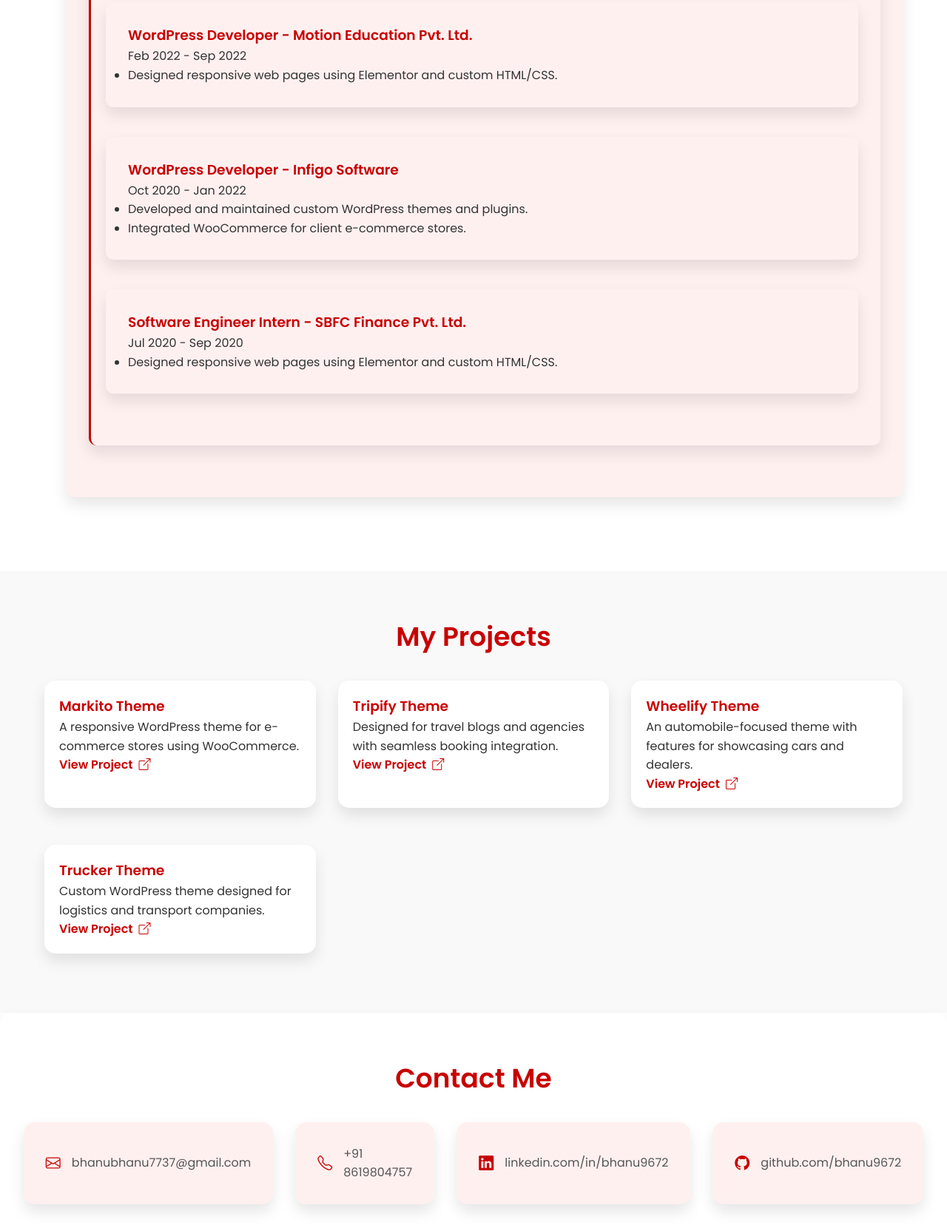
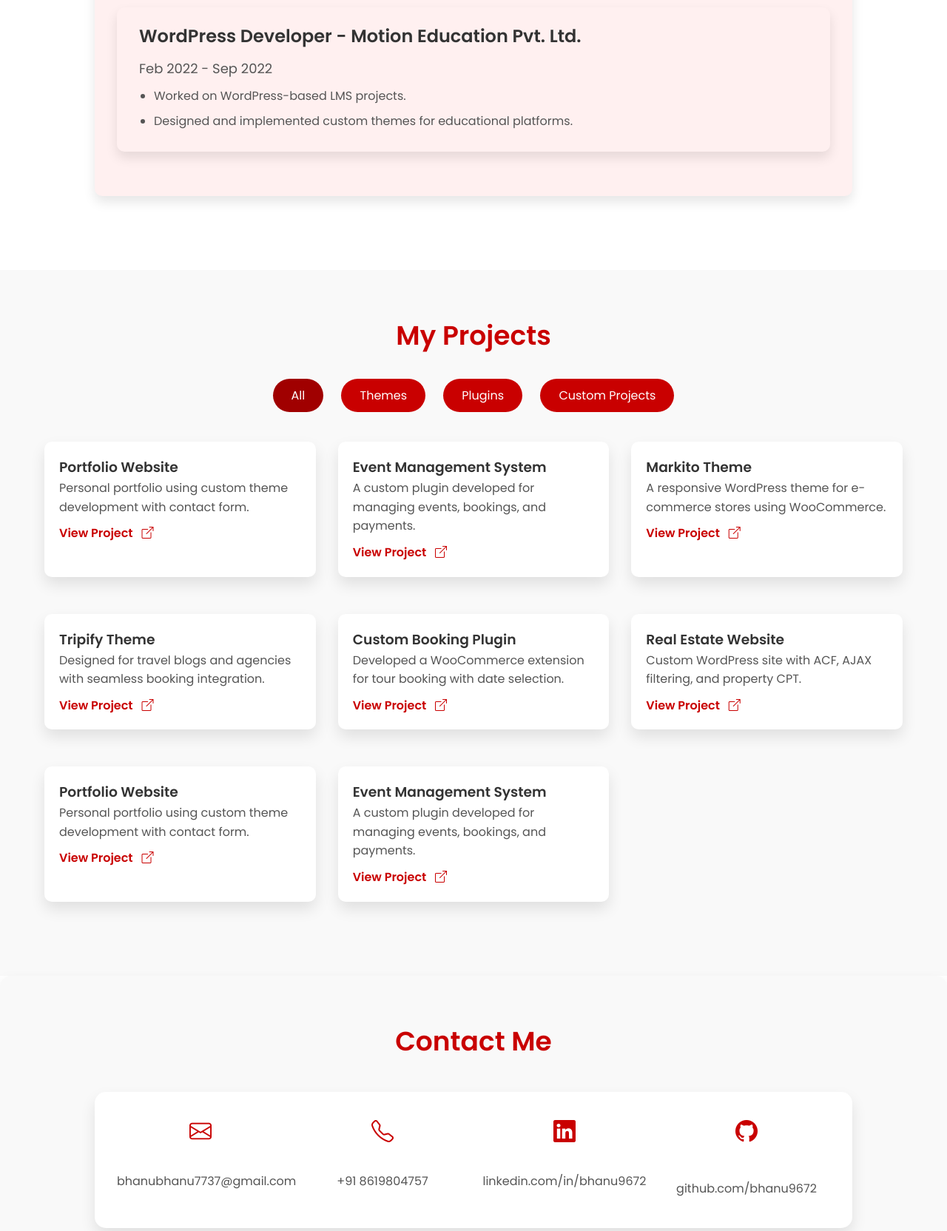
Before and after one commit to bhanu9672/bhanu, a plain HTML site: page index.html in a window 1280 px wide. Shown: the part 1846-3510 px from the top of the page at 74% size. Drawn offline with nearby package versions, Linux system fonts and the light colour scheme.

Commit message:
Update index.html

```diff
--- a/index.html
+++ b/index.html
@@ -186,39 +186,6 @@
       color: #c90000;
     }
 
-  /* Responsive Design */
-  @media (max-width: 768px) {
-    #about {
-      padding: 40px;
-    }
-    .profile-image {
-      width: 200px;
-      height: 200px;
-    }
-    #about h2 {
-      font-size: 32px;
-    }
-    #about p {
-      font-size: 16px;
-    }
-  }
-
-  @media (max-width: 480px) {
-    #about {
-      padding: 30px;
-    }
-    .profile-image {
-      width: 150px;
-      height: 150px;
-    }
-    #about h2 {
-      font-size: 28px;
-    }
-    #about p {
-      font-size: 14px;
-    }
-  }
-
     /* Skills Section */
     #skills {
       background-color: #fff0f0;
@@ -250,21 +217,178 @@
       background-color: #a00000;
     }
 
-    /* Experience Section */
-    #experience div {
+
+  /* New Experience Section Styles */
+#experience {
+  background-color: #fff;
+  padding: 60px 10%;
+  box-sizing: border-box;
+}
+
+#experience h2 {
+  text-align: center;
+  margin-bottom: 50px;
+  color: #c90000;
+  font-size: 36px;
+  position: relative;
+}
+
+/* #experience > div::before {
+  content: '';
+  position: absolute;
+  left: 0;
+  top: 0;
+  bottom: 0;
+  width: 3px;
+  background-color: #c90000;
+}
+*/
+
+#experience div > div {
+  background-color: #fff0f0;
+  padding: 20px 30px;
+  border-radius: 10px;
+  box-shadow: 0 8px 16px rgba(0,0,0,0.1);
   margin-bottom: 40px;
-      background-color: #fff0f0;
-      padding: 30px;
-      border-radius: 10px;
-      box-shadow: 0 10px 20px rgba(0,0,0,0.1);
+  position: relative;
   transition: transform 0.3s;
 }
 
-    #experience div:hover {
-      transform: scale(1.02);
+#experience div > div:hover {
+  transform: translateY(-5px);
 }
 
+/* #experience div > div::before {
+  content: '';
+  position: absolute;
+  left: -11px;
+  top: 20px;
+  width: 20px;
+  height: 20px;
+  background-color: #c90000;
+  border: 3px solid white;
+  border-radius: 50%;
+  z-index: 1;
+} */
+
+#experience div h3 {
+  font-size: 24px;
+  margin-bottom: 10px;
+  color: #333;
+}
+
+#experience div p {
+  font-size: 18px;
+  color: #555;
+  margin-bottom: 10px;
+}
+
+#experience div ul {
+  padding-left: 20px;
+}
+
+#experience div ul li {
+  font-size: 16px;
+  color: #555;
+  margin-bottom: 8px;
+}
+
+/* Responsive */
+@media (max-width: 768px) {
+  #experience > div {
+    padding-left: 20px;
+    border-left: 2px solid #c90000;
+  }
+
+  #experience div > div {
+    padding: 15px 20px;
+  }
+
+  #experience div h3 {
+    font-size: 20px;
+  }
+
+  #experience div p, #experience div ul li {
+    font-size: 16px;
+  }
+}
+
+
+
+
     /* Projects Section */
+
+
+
+    .tab-btn {
+      padding: 10px 25px;
+      margin: 0 10px 20px;
+      border: none;
+      background-color: #c90000;
+      color: white;
+      font-size: 16px;
+      border-radius: 30px;
+      cursor: pointer;
+      transition: background-color 0.3s;
+    }
+
+    .tab-btn:hover,
+    .tab-btn.active {
+      background-color: #a00000;
+    }
+
+    .tab-content {
+      display: none;
+      grid-template-columns: repeat(auto-fit, minmax(300px, 1fr));
+      gap: 30px;
+      padding: 20px 0;
+    }
+
+    .tab-content.active {
+      display: grid;
+    }
+
+    .project-card {
+      background-color: white;
+      border-radius: 10px;
+      padding: 20px;
+      box-shadow: 0 4px 12px rgba(0,0,0,0.08);
+      transition: transform 0.3s;
+    }
+
+    .project-card:hover {
+      transform: translateY(-5px);
+    }
+
+    .project-card h3 {
+      margin-top: 0;
+      color: #333;
+    }
+
+    .project-card p {
+      color: #555;
+    }
+
+    .project-card a {
+      display: inline-block;
+      margin-top: 10px;
+      color: #c90000;
+      text-decoration: none;
+      font-weight: bold;
+    }
+
+    .project-card a:hover {
+      text-decoration: underline;
+    }
+
+    .tabs-container {
+      text-align: center;
+    }
+
+
+
+
+
     #projects {
       background-color: #f9f9f9;
     }
@@ -306,6 +430,79 @@
       text-align: center;
       padding: 20px;
     }
+
+    /* Contact Form */
+    .contact-form input, .contact-form textarea {
+      width: 100%;
+      padding: 10px;
+      margin: 10px 0;
+      border: 1px solid #ccc;
+      border-radius: 5px;
+      font-size: 16px;
+    }
+
+    .contact-form button {
+      background-color: #c90000;
+      color: white;
+      padding: 15px 40px;
+      border: none;
+      border-radius: 5px;
+      font-size: 18px;
+      cursor: pointer;
+      transition: background-color 0.3s;
+    }
+
+    .contact-form button:hover {
+      background-color: #a00000;
+    }
+
+    /* Contact Me and Get in Touch Combined */
+    .contact-wrapper {
+      display: flex;
+      justify-content: space-between;
+      gap: 30px;
+    }
+
+    .contact-left, .contact-right {
+      width: 48%; /* 50% minus some space for the gap */
+    }
+
+    /* Mobile Layout (Stacked Layout) */
+    @media (max-width: 768px) {
+      .contact-wrapper {
+        flex-direction: column;
+        align-items: center;
+      }
+
+      .contact-left, .contact-right {
+        width: 100%; /* Full width on small screens */
+        margin-bottom: 20px;
+      }
+    }
+
+    @media (max-width: 768px) {
+  #experience div {
+    padding-left: 10px;
+    padding-right: 10px;
+  }
+
+  #experience h2 {
+    font-size: 28px;
+  }
+
+  #experience div h3 {
+    font-size: 20px;
+  }
+
+  #experience div p {
+    font-size: 16px;
+  }
+
+  #experience div ul {
+    font-size: 14px;
+  }
+}
+
   </style>
 </head>
 
@@ -330,10 +527,10 @@
     <h1>Hi, I'm Bhanu Pratap Singh</h1>
     <p>WordPress Developer with 4 Years of Experience</p>
     <a href="#projects" class="btn">View My Work</a>
-    <a href="mailto:bhanubhanu7737@gmail.com" class="btn">Contact Me</a>
+    <a href="#contact" class="btn">Contact Me</a>
   </section>
 
-<!-- About Section - Responsive -->
+  <!-- About Section -->
   <section id="about">
     <h2>About Me</h2>
     <div class="about-container">
@@ -365,44 +562,29 @@
   </section>
 
   <!-- Experience Section -->
-<section id="experience" style="background-color: #fff; padding: 60px;">
-  <h2 style="text-align: center; margin-bottom: 30px; color: #c90000;">Experience</h2>
-  <div style="position: relative; margin-left: 30px;">
-    <div style="border-left: 3px solid #c90000; padding-left: 20px;">
+<section id="experience" style="background-color: #fff; padding: 60px 10%; box-sizing: border-box;">
+    <h2 style="text-align: center; margin-bottom: 30px; color: #c90000; font-size: 36px;">Experience</h2>
+    <div style="position: relative;">
+      <div>
+        <!-- Experience Entry 1 -->
         <div style="margin-bottom: 40px;">
-        <h3>WordPress Developer - Red Symbol Technologies Pvt. Ltd.</h3>
-        <p>Feb 2023 - Present</p>
-        <ul>
+          <h3 style="font-size: 24px;">WordPress Developer - Red Symbol Technologies Pvt. Ltd.</h3>
+          <p style="font-size: 18px;">Feb 2023 - Present</p>
+          <ul style="font-size: 16px;">
             <li>Developed and maintained custom WordPress themes and plugins.</li>
             <li>Integrated WooCommerce for client e-commerce stores.</li>
           </ul>
         </div>
 
+        <!-- Experience Entry 2 -->
         <div style="margin-bottom: 40px;">
-        <h3>WordPress Developer - Motion Education Pvt. Ltd.</h3>
-        <p>Feb 2022 - Sep 2022</p>
-        <ul>
-          <li>Designed responsive web pages using Elementor and custom HTML/CSS.</li>
+          <h3 style="font-size: 24px;">WordPress Developer - Motion Education Pvt. Ltd.</h3>
+          <p style="font-size: 18px;">Feb 2022 - Sep 2022</p>
+          <ul style="font-size: 16px;">
+            <li>Worked on WordPress-based LMS projects.</li>
+            <li>Designed and implemented custom themes for educational platforms.</li>
           </ul>
         </div>
-
-      <div style="margin-bottom: 40px;">
-        <h3>WordPress Developer - Infigo Software</h3>
-        <p>Oct 2020 - Jan 2022 </p>
-        <ul>
-          <li>Developed and maintained custom WordPress themes and plugins.</li>
-          <li>Integrated WooCommerce for client e-commerce stores.</li>
-        </ul>
-      </div>
-
-      <div style="margin-bottom: 40px;">
-        <h3>Software Engineer Intern - SBFC Finance Pvt. Ltd.</h3>
-        <p>Jul 2020 - Sep 2020 </p>
-        <ul>
-          <li>Designed responsive web pages using Elementor and custom HTML/CSS.</li>
-        </ul>
-      </div>
-
       </div>
     </div>
   </section>
@@ -410,83 +592,164 @@
   <!-- Projects Section -->
 <section id="projects" style="background-color: #f9f9f9; padding: 60px;">
   <h2 style="text-align: center; margin-bottom: 30px; color: #c90000; font-size: 36px;">My Projects</h2>
+  <div class="tabs-container">
+      <button class="tab-btn active" onclick="showTab('all', this)">All</button>
+      <button class="tab-btn" onclick="showTab('themes', this)">Themes</button>
+      <button class="tab-btn" onclick="showTab('plugins', this)">Plugins</button>
+      <button class="tab-btn" onclick="showTab('custom', this)">Custom Projects</button>
+    </div>
+
     <div style="display: grid; grid-template-columns: repeat(auto-fit, minmax(300px, 1fr)); gap: 30px;">
 
-    <!-- Project Card -->
-    <div class="project-card" style="background-color: #fff; padding: 20px; border-radius: 15px; box-shadow: 0 10px 20px rgba(0,0,0,0.1); overflow: hidden;">
-      <h3>Markito Theme</h3>
-      <p>A responsive WordPress theme for e-commerce stores using WooCommerce.</p>
-      <a href="https://wordpress.org/themes/markito/" style="display: inline-flex; align-items: center; color: #c90000; text-decoration: none; font-weight: bold;">
+  <!-- All Projects Tab (default on page load) -->
+    <div id="all" class="tab-content active">
+            <div class="project-card">
+        <h3>Portfolio Website</h3>
+        <p>Personal portfolio using custom theme development with contact form.</p>
+                <a href="#">
           View Project <i class="bi bi-box-arrow-up-right" style="margin-left: 8px;"></i>
         </a>
       </div>
-
-    <div class="project-card" style="background-color: #fff; padding: 20px; border-radius: 15px; box-shadow: 0 10px 20px rgba(0,0,0,0.1); overflow: hidden;">
-      <h3>Tripify Theme</h3>
-      <p>Designed for travel blogs and agencies with seamless booking integration.</p>
-      <a href="https://wordpress.org/themes/tripify/" style="display: inline-flex; align-items: center; color: #c90000; text-decoration: none; font-weight: bold;">
+      <div class="project-card">
+        <h3>Event Management System</h3>
+        <p>A custom plugin developed for managing events, bookings, and payments.</p>
+                <a href="#">
           View Project <i class="bi bi-box-arrow-up-right" style="margin-left: 8px;"></i>
         </a>
       </div>
-
-    <div class="project-card" style="background-color: #fff; padding: 20px; border-radius: 15px; box-shadow: 0 10px 20px rgba(0,0,0,0.1); overflow: hidden;">
-      <h3>Wheelify Theme</h3>
-      <p>An automobile-focused theme with features for showcasing cars and dealers.</p>
-      <a href="https://wordpress.org/themes/wheelify/" style="display: inline-flex; align-items: center; color: #c90000; text-decoration: none; font-weight: bold;">
+      <div class="project-card">
+        <h3>Markito Theme</h3>
+        <p>A responsive WordPress theme for e-commerce stores using WooCommerce.</p>
+                   <a href="#">
           View Project <i class="bi bi-box-arrow-up-right" style="margin-left: 8px;"></i>
         </a>
       </div>
-
-    <div class="project-card" style="background-color: #fff; padding: 20px; border-radius: 15px; box-shadow: 0 10px 20px rgba(0,0,0,0.1); overflow: hidden;">
-      <h3>Trucker Theme</h3>
-      <p>Custom WordPress theme designed for logistics and transport companies.</p>
-      <a href="https://wordpress.org/themes/wp-trucker/" style="display: inline-flex; align-items: center; color: #c90000; text-decoration: none; font-weight: bold;">
+      <div class="project-card">
+        <h3>Tripify Theme</h3>
+        <p>Designed for travel blogs and agencies with seamless booking integration.</p>
+                   <a href="#">
+          View Project <i class="bi bi-box-arrow-up-right" style="margin-left: 8px;"></i>
+        </a>
+      </div>
+      <div class="project-card">
+        <h3>Custom Booking Plugin</h3>
+        <p>Developed a WooCommerce extension for tour booking with date selection.</p>           <a href="#">
+          View Project <i class="bi bi-box-arrow-up-right" style="margin-left: 8px;"></i>
+        </a>
+      </div>
+      <div class="project-card">
+        <h3>Real Estate Website</h3>
+        <p>Custom WordPress site with ACF, AJAX filtering, and property CPT.</p>
+                   <a href="#">
+          View Project <i class="bi bi-box-arrow-up-right" style="margin-left: 8px;"></i>
+        </a>
+      </div>
+      <div class="project-card">
+        <h3>Portfolio Website</h3>
+        <p>Personal portfolio using custom theme development with contact form.</p>
+                <a href="#">
+          View Project <i class="bi bi-box-arrow-up-right" style="margin-left: 8px;"></i>
+        </a>
+      </div>
+      <div class="project-card">
+        <h3>Event Management System</h3>
+        <p>A custom plugin developed for managing events, bookings, and payments.</p>
+                <a href="#">
           View Project <i class="bi bi-box-arrow-up-right" style="margin-left: 8px;"></i>
         </a>
       </div>
     </div>
+
+    <!-- Themes Tab -->
+    <div id="themes" class="tab-content">
+      <div class="project-card">
+        <h3>Markito Theme</h3>
+        <p>A responsive WordPress theme for e-commerce stores using WooCommerce.</p>
+                <a href="#">
+          View Project <i class="bi bi-box-arrow-up-right" style="margin-left: 8px;"></i>
+        </a>
+      </div>
+      <div class="project-card">
+        <h3>Tripify Theme</h3>
+        <p>Designed for travel blogs and agencies with seamless booking integration.</p>
+                <a href="#">
+          View Project <i class="bi bi-box-arrow-up-right" style="margin-left: 8px;"></i>
+        </a>
+      </div>
+    </div>
+
+    <!-- Plugins Tab -->
+    <div id="plugins" class="tab-content">
+      <div class="project-card">
+        <h3>Custom Booking Plugin</h3>
+        <p>Developed a WooCommerce extension for tour booking with date selection.</p>
+                <a href="#">
+          View Project <i class="bi bi-box-arrow-up-right" style="margin-left: 8px;"></i>
+        </a>
+      </div>
+    </div>
+
+    <!-- Custom Projects Tab -->
+    <div id="custom" class="tab-content">
+      <div class="project-card">
+        <h3>Real Estate Website</h3>
+        <p>Custom WordPress site with ACF, AJAX filtering, and property CPT.</p>
+               <a href="#">
+          View Project <i class="bi bi-box-arrow-up-right" style="margin-left: 8px;"></i>
+        </a>
+      </div>
+      <div class="project-card">
+        <h3>Portfolio Website</h3>
+        <p>Personal portfolio using custom theme development with contact form.</p>
+        <a href="#">
+          View Project <i class="bi bi-box-arrow-up-right" style="margin-left: 8px;"></i>
+        </a>
+      </div>
+      <div class="project-card">
+        <h3>Event Management System</h3>
+        <p>A custom plugin developed for managing events, bookings, and payments.</p>
+        <a href="#">
+          View Project <i class="bi bi-box-arrow-up-right" style="margin-left: 8px;"></i>
+        </a>
+      </div>
+    </div>
+
+
+    </div>
 </section>
 
   <!-- Contact Section -->
-<section id="contact" style="background-color: #fff; padding: 60px; border-radius: 15px; box-shadow: 0 10px 20px rgba(0,0,0,0.1);">
-  <h2 style="text-align: center; margin-bottom: 30px; color: #c90000; font-size: 36px;">Contact Me</h2>
-  <div style="display: grid; grid-template-columns: repeat(4, 1fr); gap: 30px; justify-content: center;">
-    <!-- Contact Card -->
-    <div style="background-color: #fff0f0; padding: 30px; border-radius: 15px; display: flex; align-items: center; gap: 15px; box-shadow: 0 10px 20px rgba(0,0,0,0.1);">
-      <i class="bi bi-envelope" style="font-size: 20px; color: #c90000;"></i>
-      <a href="mailto:bhanubhanu7737@gmail.com" style="color: #555; text-decoration: none; font-size: 16px;">bhanubhanu7737@gmail.com</a>
+<section id="contact" style="background-color: #f9f9f9; padding: 60px 10%; border-radius: 15px; box-shadow: 0 10px 20px rgba(0,0,0,0.1);">
+  <h2 style="text-align: center; margin-bottom: 40px; color: #c90000; font-size: 36px; font-weight: bold;">Contact Me</h2>
+
+  <div class="contact-wrapper" style="display: flex; flex-wrap: wrap; justify-content: center; gap: 20px;">
+    <!-- Contact Info -->
+    <div class="contact-left" style="flex: 1 1 45%; min-width: 250px; background-color: #fff; padding: 30px; border-radius: 15px; box-shadow: 0 10px 20px rgba(0,0,0,0.1); text-align: center;">
+      <!-- Contact Icons and Text -->
+      <div style="font-size: 18px; color: #555;">
+        <div style="margin-bottom: 20px;">
+          <i class="bi bi-envelope" style="font-size: 30px; color: #c90000;"></i>
+          <p style="font-size: 16px; color: #555; margin-top: 10px;">bhanubhanu7737@gmail.com</p>
         </div>
-
-    <div style="background-color: #fff0f0; padding: 30px; border-radius: 15px; display: flex; align-items: center; gap: 15px; box-shadow: 0 10px 20px rgba(0,0,0,0.1);">
-      <i class="bi bi-telephone" style="font-size: 20px; color: #c90000;"></i>
-      <a href="tel:+918619804757" style="color: #555; text-decoration: none; font-size:16px;">+91 8619804757</a>
+        <div style="margin-bottom: 20px;">
+          <i class="bi bi-telephone" style="font-size: 30px; color: #c90000;"></i>
+          <p style="font-size: 16px; color: #555; margin-top: 10px;">+91 8619804757</p>
         </div>
-
-    <div style="background-color: #fff0f0; padding: 30px; border-radius: 15px; display: flex; align-items: center; gap: 15px; box-shadow: 0 10px 20px rgba(0,0,0,0.1);">
-      <i class="bi bi-linkedin" style="font-size: 20px; color: #c90000;"></i>
-      <a href="https://linkedin.com/in/bhanu9672" style="color: #555; text-decoration: none; font-size: 16px;">linkedin.com/in/bhanu9672</a>
+        <div style="margin-bottom: 20px;">
+          <i class="bi bi-linkedin" style="font-size: 30px; color: #c90000;"></i>
+          <p style="font-size: 16px; color: #555; margin-top: 10px;">linkedin.com/in/bhanu9672</p>
         </div>
-
-    <div style="background-color: #fff0f0; padding: 30px; border-radius: 15px; display: flex; align-items: center; gap: 15px; box-shadow: 0 10px 20px rgba(0,0,0,0.1);">
-      <i class="bi bi-github" style="font-size: 20px; color: #c90000;"></i>
-      <a href="https://github.com/bhanu9672" style="color: #555; text-decoration: none; font-size: 16px;">github.com/bhanu9672</a>
+        <div>
+          <i class="bi bi-github" style="font-size: 30px; color: #c90000;"></i>
+          <p style="font-size: 16px; color: #555; margin-top: 10px;">github.com/bhanu9672</p>
         </div>
       </div>
+    </div>
+  </div>
+</section>
 
-  <style>
-    @media (max-width: 1200px) {
-      #contact > div {
-        grid-template-columns: repeat(2, 1fr);
-      }
-    }
-
-    @media (max-width: 600px) {
-      #contact > div {
-        grid-template-columns: 1fr;
-      }
-    }
-  </style>
-</section>
+<!-- Add this script for smooth scrolling effect on links -->
+<script src="https://cdn.jsdelivr.net/npm/bootstrap-icons/font/bootstrap-icons.js"></script>
 
   <!-- Footer Section -->
 <footer style="background-color: #c90000; padding: 15px 10%; border-top: 3px solid #a00000;">
@@ -505,10 +768,19 @@
 </footer>
 
   <script>
+    <!-- Tabs Script -->
+    function showTab(tabId, btn) {
+      const tabs = document.querySelectorAll(".tab-content");
+      const buttons = document.querySelectorAll(".tab-btn");
+
+      tabs.forEach(tab => tab.classList.remove("active"));
+      buttons.forEach(button => button.classList.remove("active"));
+
+      document.getElementById(tabId).classList.add("active");
+      btn.classList.add("active");
+    }
     function toggleMenu() {
-      const menu = document.querySelector('nav div');
-      menu.style.display = menu.style.display === 'flex' ? 'none' : 'flex';
-      menu.classList.toggle('active');
+      document.querySelector('nav div').classList.toggle('active');
     }
   </script>
 
```
Lines whose indentation alone changed are shown as unchanged.
